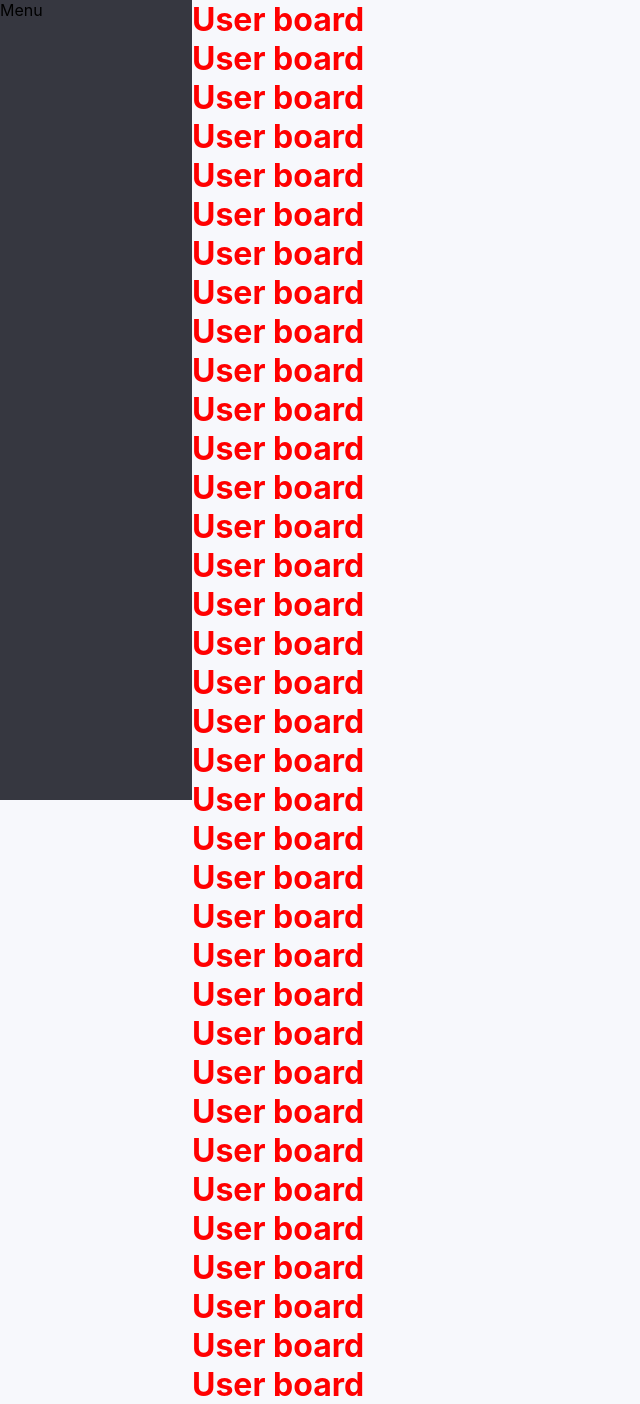
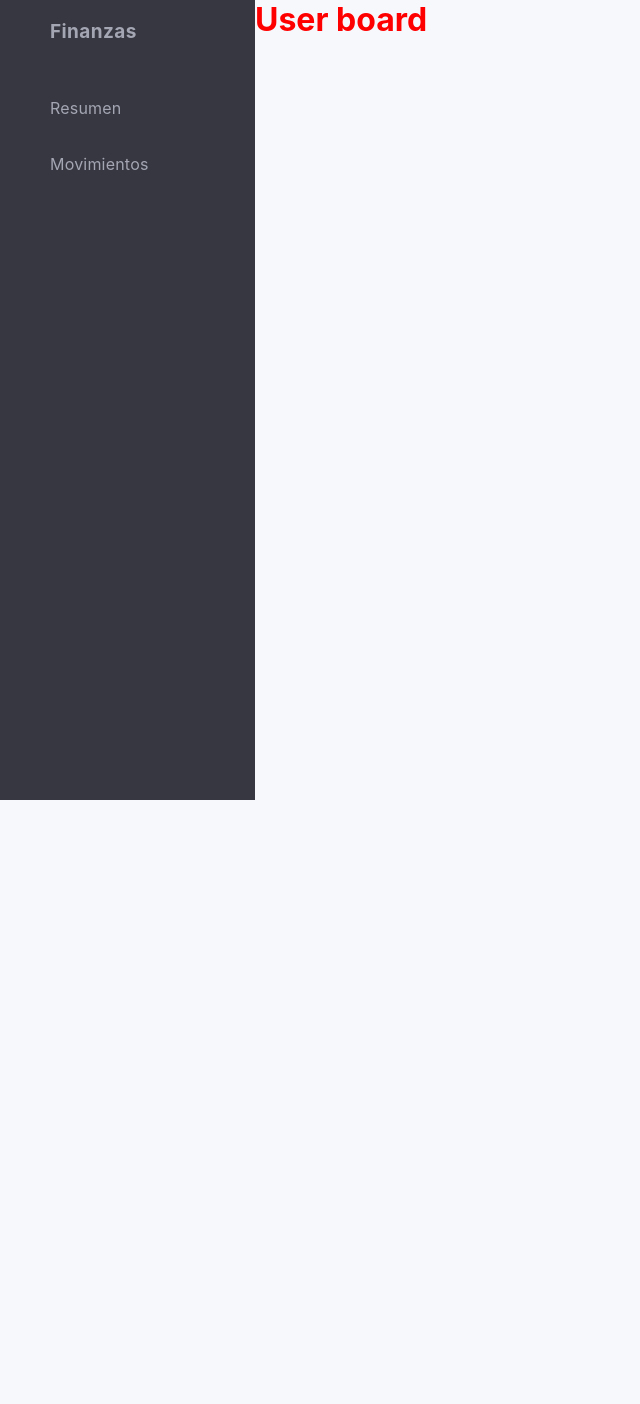
Before and after one commit to karlbehrensg/finances, a React app in the folder frontend/: page / in a window 1280 px wide. Shown: the whole page, without its empty margins (0-640 px from the left). After the commit the page ends 800 px from the top, so only its background shows below. Built offline with nearby package versions, Linux system fonts and the light colour scheme.

Commit message:
Styles in navbar

```diff
--- /dev/null
+++ b/frontend/src/components/MenuItem.js
@@ -0,0 +1,31 @@
+import React from 'react'
+import styled from 'styled-components'
+
+const MenuDetail = styled.text`
+  color: rgba(164, 166, 179, 1);
+  font-size: 16px;
+  letter-spacing: 0.2px;
+  margin-left: 50px;
+`
+
+const MenuItemContainer = styled.div`
+  display: flex;
+  height: 56px;
+  align-items: center;
+  :hover{
+    background-color: rgba(159, 162, 180, 0.08);
+    ${MenuDetail} {
+      color: rgba(221, 226, 255, 0.8);
+    }
+  }
+`
+
+const MenuItem = ({ item }) => {
+  return (
+    <MenuItemContainer>
+      <MenuDetail>{item}</MenuDetail>
+    </MenuItemContainer>
+  )
+}
+
+export default MenuItem
--- a/frontend/src/containers/Layout.js
+++ b/frontend/src/containers/Layout.js
@@ -1,5 +1,6 @@
 import React from 'react'
 import styled from 'styled-components'
+import MenuItem from '../components/MenuItem'
 
 const Container = styled.div`
   display: flex;
@@ -9,23 +10,44 @@ const Container = styled.div`
 const MenuContainer = styled.div`
   display: inline-block;
   max-width: 255px;
-  width: 15%;
+  width: 20%;
 `
 
 const Menu = styled.div`
   --offset: var(--space);
-  background-color: #363740;
+  background-color: rgba(54, 55, 64, 1);
   max-width: 255px;
-  width: 15%;
+  width: 20%;
   height: 100vh;
   position: fixed;
+`
+
+const BrandTitle = styled.h3`
+  margin-top: 20px;
+  color: rgba(164, 166, 179, 1);
+  font-weight: bold;
+  font-size: 19px;
+  line-height: 24px;
+  letter-spacing: 0.4px;
+  margin-left: 50px;
+`
+
+const BrandContainer = styled.div`
+  display: flex;
+  height: 80px;
 `
 
 const Layout = ({ children }) => {
   return (
     <Container>
       <MenuContainer>
-        <Menu>Menu</Menu>
+        <Menu>
+          <BrandContainer>
+            <BrandTitle>Finanzas</BrandTitle>
+          </BrandContainer>
+          <MenuItem item='Resumen' />
+          <MenuItem item='Movimientos' />
+        </Menu>
       </MenuContainer>
       {children}
     </Container>
--- a/frontend/src/pages/UserHome.js
+++ b/frontend/src/pages/UserHome.js
@@ -13,41 +13,6 @@ const UserHome = () => {
   return (
     <Container>
       <Title>User board</Title>
-      <Title>User board</Title>
-      <Title>User board</Title>
-      <Title>User board</Title>
-      <Title>User board</Title>
-      <Title>User board</Title>
-      <Title>User board</Title>
-      <Title>User board</Title>
-      <Title>User board</Title>
-      <Title>User board</Title>
-      <Title>User board</Title>
-      <Title>User board</Title>
-      <Title>User board</Title>
-      <Title>User board</Title>
-      <Title>User board</Title>
-      <Title>User board</Title>
-      <Title>User board</Title>
-      <Title>User board</Title>
-      <Title>User board</Title>
-      <Title>User board</Title>
-      <Title>User board</Title>
-      <Title>User board</Title>
-      <Title>User board</Title>
-      <Title>User board</Title>
-      <Title>User board</Title>
-      <Title>User board</Title>
-      <Title>User board</Title>
-      <Title>User board</Title>
-      <Title>User board</Title>
-      <Title>User board</Title>
-      <Title>User board</Title>
-      <Title>User board</Title>
-      <Title>User board</Title>
-      <Title>User board</Title>
-      <Title>User board</Title>
-      <Title>User board</Title>
     </Container>
   )
 }
```
